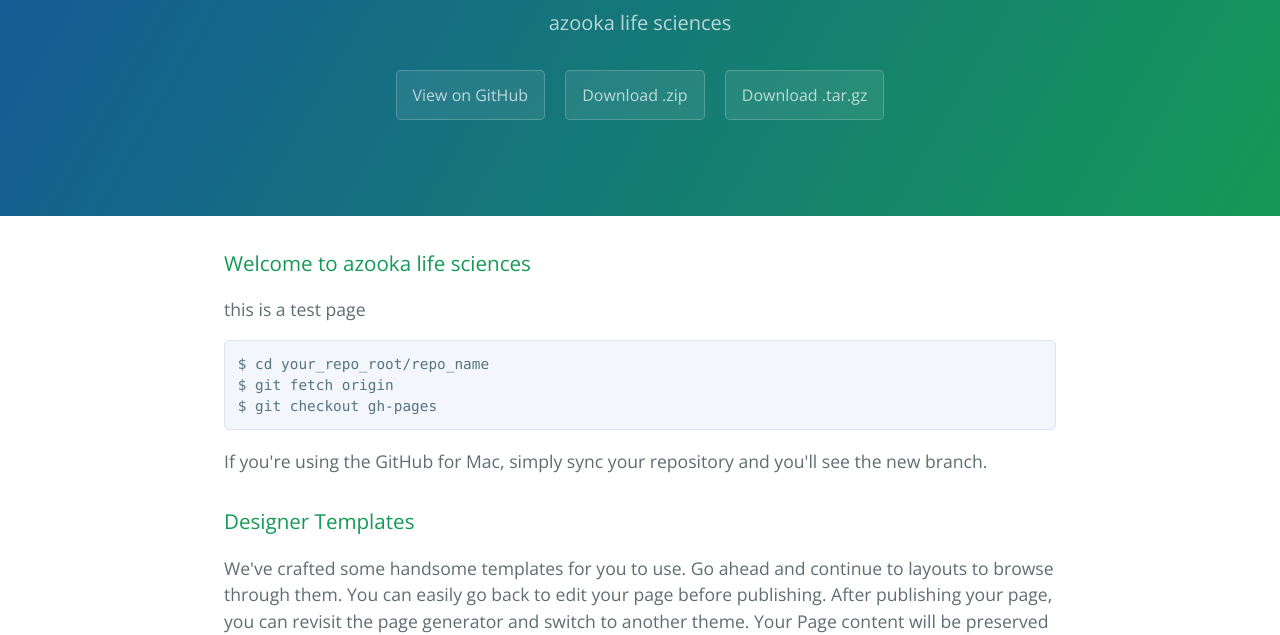
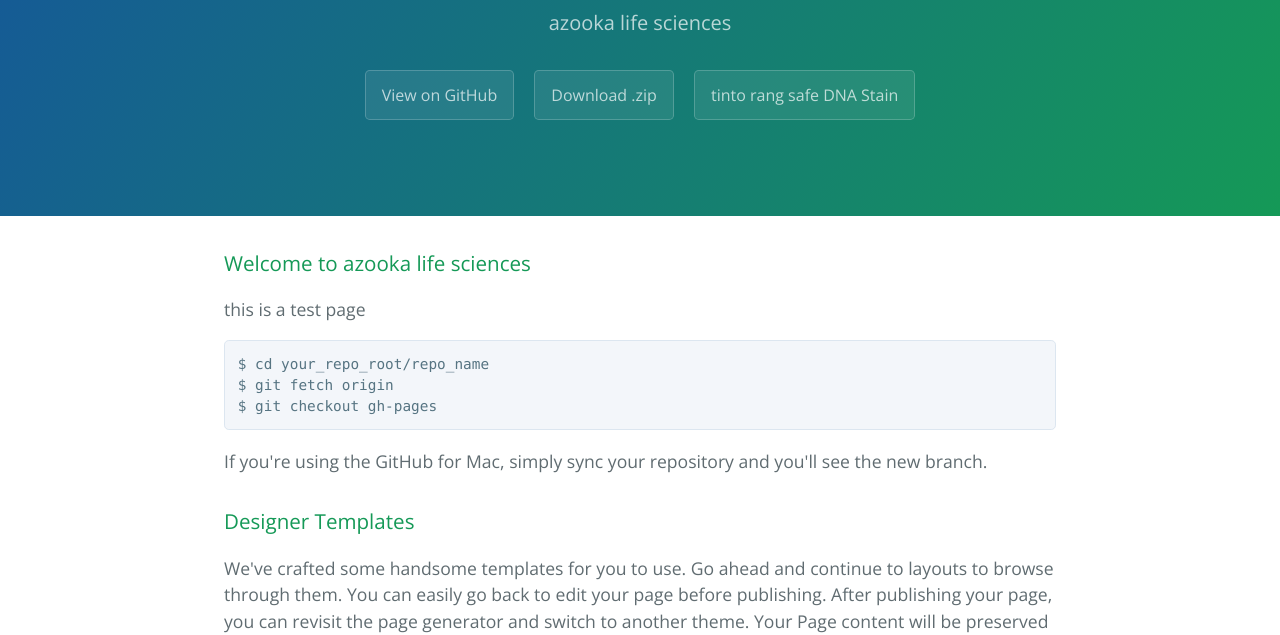
Before and after one commit to alexdpaul/azooka.life, a plain HTML site: page index.html in a window 1280 px wide. Shown: the part 167-802 px from the top of the page. Drawn offline with nearby package versions, Linux system fonts and the light colour scheme.

Commit message:
Update index.html

```diff
--- a/index.html
+++ b/index.html
@@ -15,7 +15,7 @@
       <h2 class="project-tagline">azooka life sciences</h2>
       <a href="https://github.com/alexdpaul/azooka.life" class="btn">View on GitHub</a>
       <a href="https://github.com/alexdpaul/azooka.life/zipball/master" class="btn">Download .zip</a>
-      <a href="https://github.com/alexdpaul/azooka.life/tarball/master" class="btn">Download .tar.gz</a>
+      <a href="https://github.com/alexdpaul/azooka.life/tinto-rang-safe-dna-stain.html" class="btn">tinto rang safe DNA Stain</a>
     </section>
 
     <section class="main-content">
```
